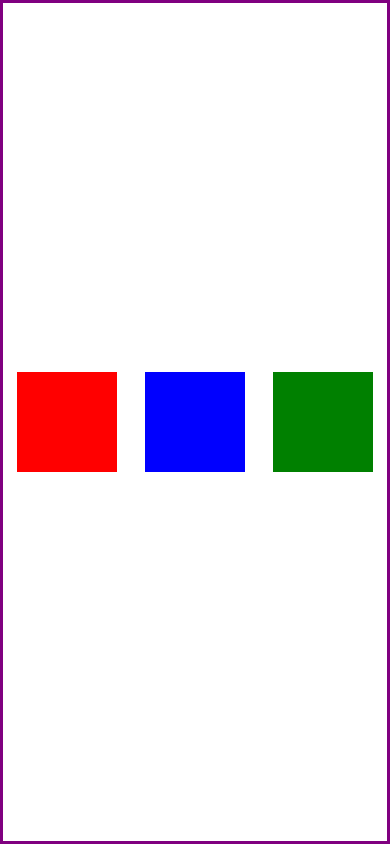
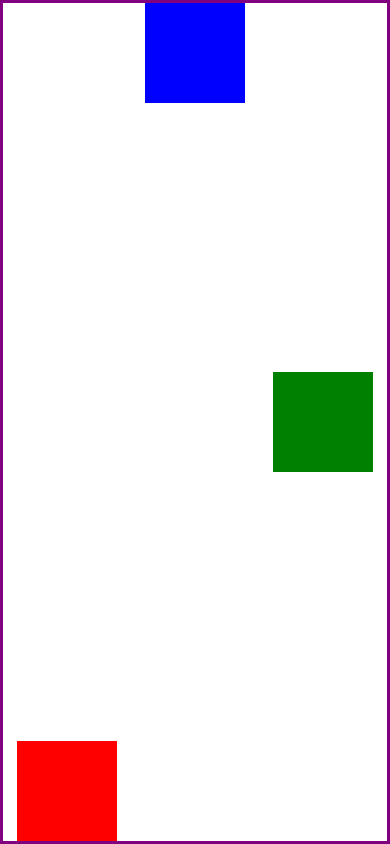
Before and after one commit to fmacedosantos/flex, a React Native app: screen / in a window 390 px wide. Built offline with nearby package versions, Linux system fonts and the light colour scheme.

Commit message:
alignSelf

```diff
--- a/App.tsx
+++ b/App.tsx
@@ -37,12 +37,14 @@ const styles = StyleSheet.create({
   caixaRed: {
     height: 100,
     width: 100,
-    backgroundColor: 'red'
+    backgroundColor: 'red',
+    alignSelf: 'flex-end'
   },
   caixaBlue: {
     height: 100,
     width: 100,
-    backgroundColor: 'blue'
+    backgroundColor: 'blue',
+    alignSelf: 'flex-start' // msm coisa q o alignItems, mas pertencente aos filhos
   },
   caixaGreen: {
     height: 100,
```
